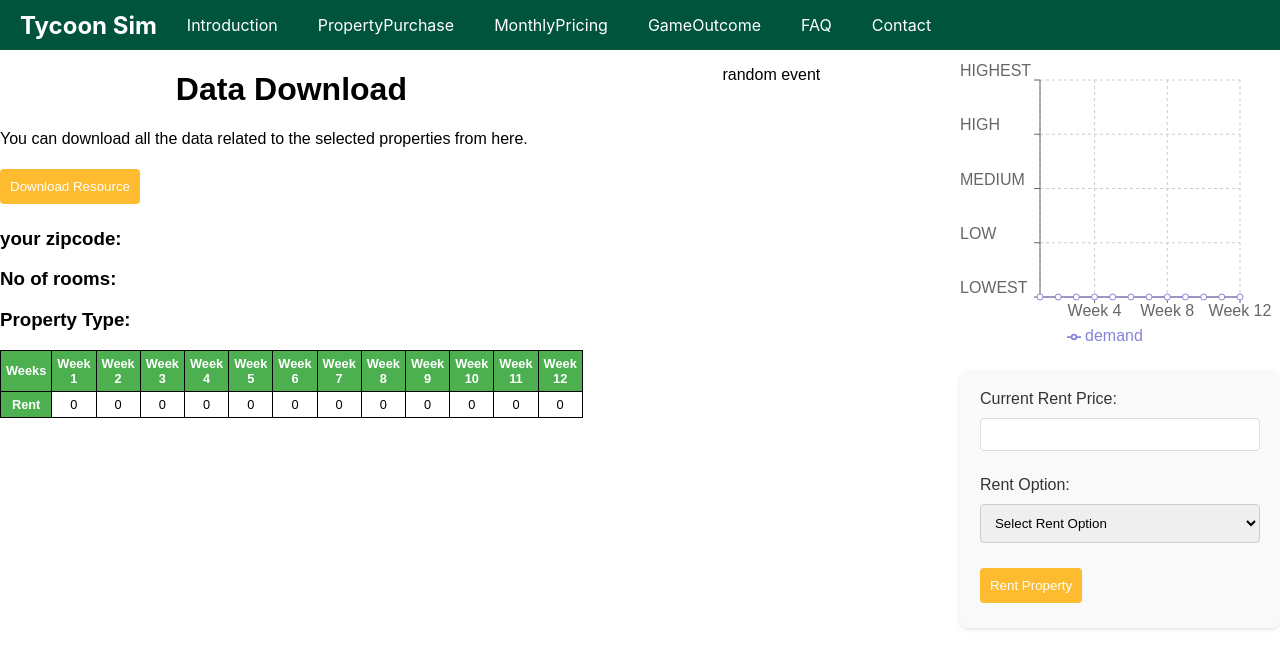
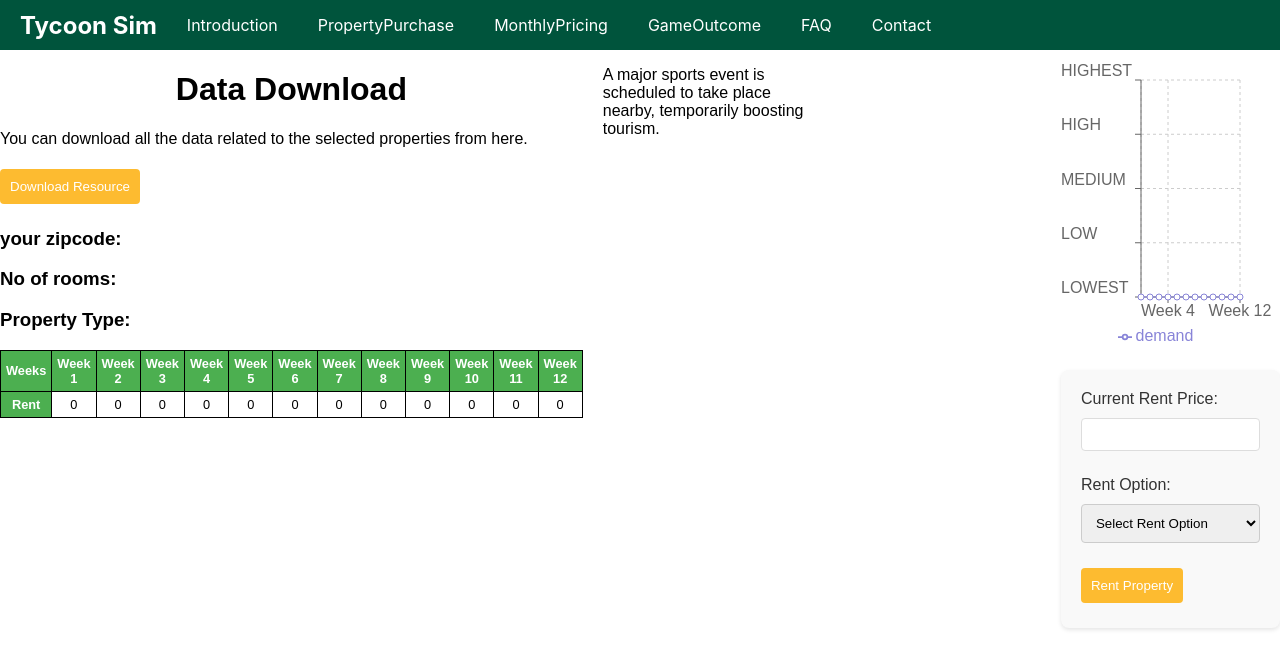
Before and after one commit to Devenvaruv/tycoonsimulator, a React (Create React App) app: page /monthly-pricing in a window 1280 px wide. Shown: the top 668 px of the page. Built offline with nearby package versions, Linux system fonts and the light colour scheme.

Commit message:
added random events

```diff
--- a/src/pages/MonthlyPricing/MonthlyPricing.css
+++ b/src/pages/MonthlyPricing/MonthlyPricing.css
@@ -22,3 +22,10 @@
     text-align: center !important;
     margin: auto !important;
   }
+
+  .textcontainer {
+    width: 100%; /* or a fixed width */
+    height: 100px; /* adjust as needed */
+    display: flex !important;
+    background-color: red !important;
+  }
--- a/src/pages/MonthlyPricing/MonthlyPricing.js
+++ b/src/pages/MonthlyPricing/MonthlyPricing.js
@@ -20,6 +20,7 @@ const MonthlyPricing = ({ onPriceUpdate, onTogglePredatoryPricing, gameData }) =
   const [userName, setUserName] = useState('');
   const [demandFactors, setDemandFactors] = useState(Array(12).fill(1));
   const [weeklyPrices, setWeeklyPrices] = useState(Array(12).fill(0));
+  const [randomText, setRandomText] = useState('');
 
 
   const handlePriceChange = (event) => {
@@ -30,6 +31,36 @@ const MonthlyPricing = ({ onPriceUpdate, onTogglePredatoryPricing, gameData }) =
     onPriceUpdate(monthlyPrice);
     setMonthlyPrice('');
   };
+
+  const randomTexts = [
+    "A renowned tech company is opening an office near your property, boosting local job opportunities.",
+    "A major supermarket chain has announced plans to build a store nearby, improving local amenities.",
+    "A popular celebrity has moved into the neighborhood, increasing the area's prestige.",
+    "A large university is expanding its campus close to your property, potentially increasing rental demand.",
+    "A new public park has been inaugurated nearby, enhancing the neighborhood's appeal.",
+    "Local authorities have announced road improvements in your area, potentially increasing accessibility.",
+    "A new art gallery is opening in the vicinity, contributing to the cultural scene.",
+    "A major sports event is scheduled to take place nearby, temporarily boosting tourism.",
+    "A well-known restaurant chain is opening a new location in your neighborhood.",
+    "A historic building nearby is being converted into a museum, attracting more visitors to the area.",
+    "An upscale shopping mall is being developed close to your property, expected to draw crowds.",
+    "A new high-speed train station is proposed near your location, promising better connectivity.",
+    "A large medical center is being built nearby, likely to increase local employment.",
+    "A significant tech conference is planned in the area, temporarily increasing rental demand.",
+    "A popular film is being shot in your neighborhood, sparking temporary interest.",
+    "An annual music festival has been announced in the area, attracting tourists and music enthusiasts.",
+    "A local school has won prestigious awards, boosting the neighborhood's family appeal.",
+    "A major bridge renovation nearby is causing temporary traffic disruptions.",
+    "A famous hotel chain is constructing a luxury hotel close to your property, potentially boosting property values.",
+    "A new bike lane network is being introduced in the area, promoting greener transportation options."
+  ];
+
+
+  const getRandomText = () => {
+    const randomIndex = Math.floor(Math.random() * randomTexts.length);
+    return randomTexts[randomIndex];
+  };
+
 
   const handlePredatoryPricingChange = (newState) => {
     //setIsPredatoryPricing(newState);
@@ -103,6 +134,7 @@ const MonthlyPricing = ({ onPriceUpdate, onTogglePredatoryPricing, gameData }) =
   //   console.error('Invalid week index:', weekIndex);
   // }
   if (currentWeekIndex < weeklyRentData.length - 1) {
+    setRandomText(getRandomText());
 
     const randomDemandFactor = Math.floor(Math.random() * 11);
 
@@ -180,8 +212,8 @@ const MonthlyPricing = ({ onPriceUpdate, onTogglePredatoryPricing, gameData }) =
           <h1> competitors in the zipcode</h1> */}
           <HorizontalTable data={weeklyPrices}/>
         </div>
-        <div>
-          <p>random event</p>
+        <div className="textcontainer">
+          <p className="textcontainer">{getRandomText()}</p>
         </div>
         <div className="chart-container">
           <DemandVsTimeGraph data={graphData}/>
--- a/src/pages/PropertyPurchase/PropertyPurchase.css
+++ b/src/pages/PropertyPurchase/PropertyPurchase.css
@@ -66,3 +66,10 @@ button:hover {
   height: auto;
   width: auto;
 } */
+
+.textcontainer {
+  width: 50%; /* or a fixed width */
+  height: 50%; /* adjust as needed */
+  /* display: flex !important; */
+
+}
```
